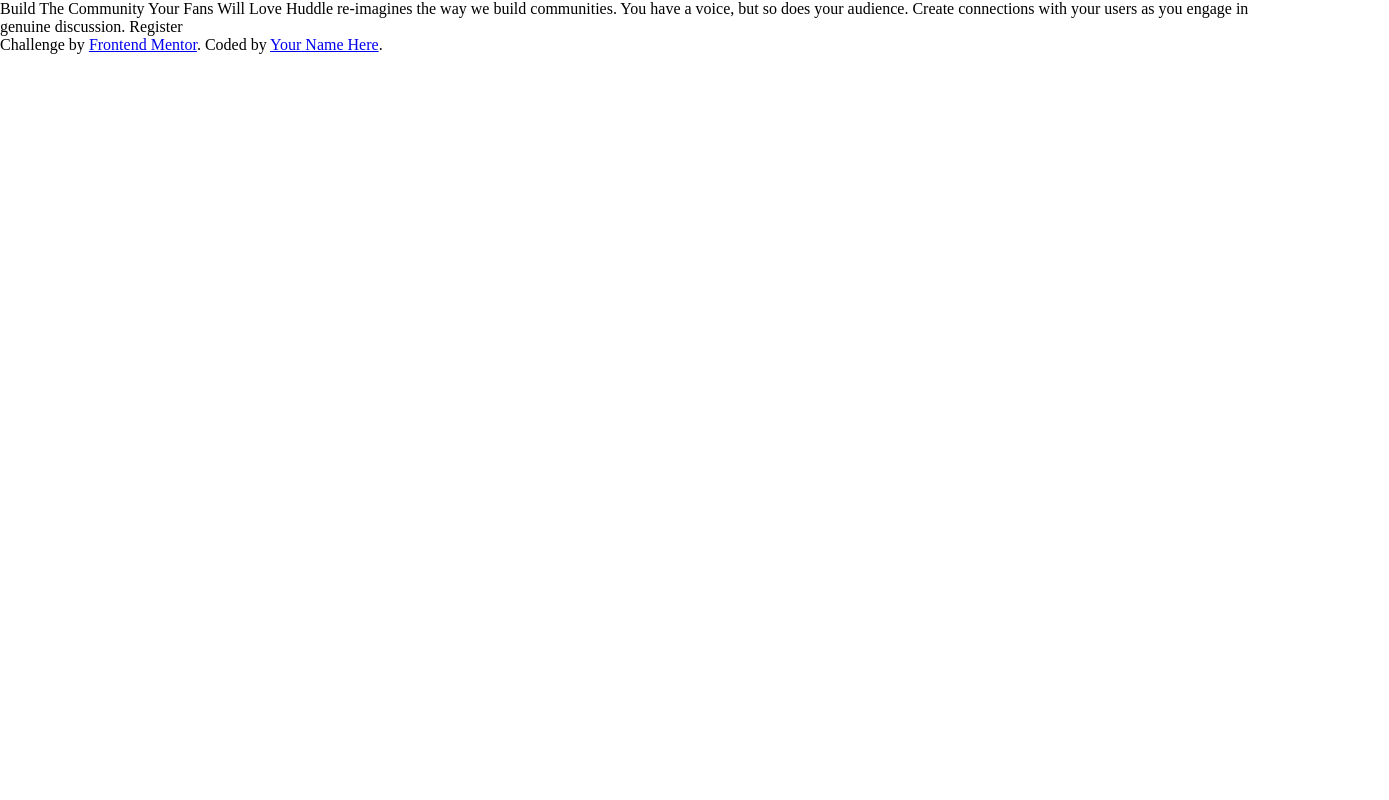
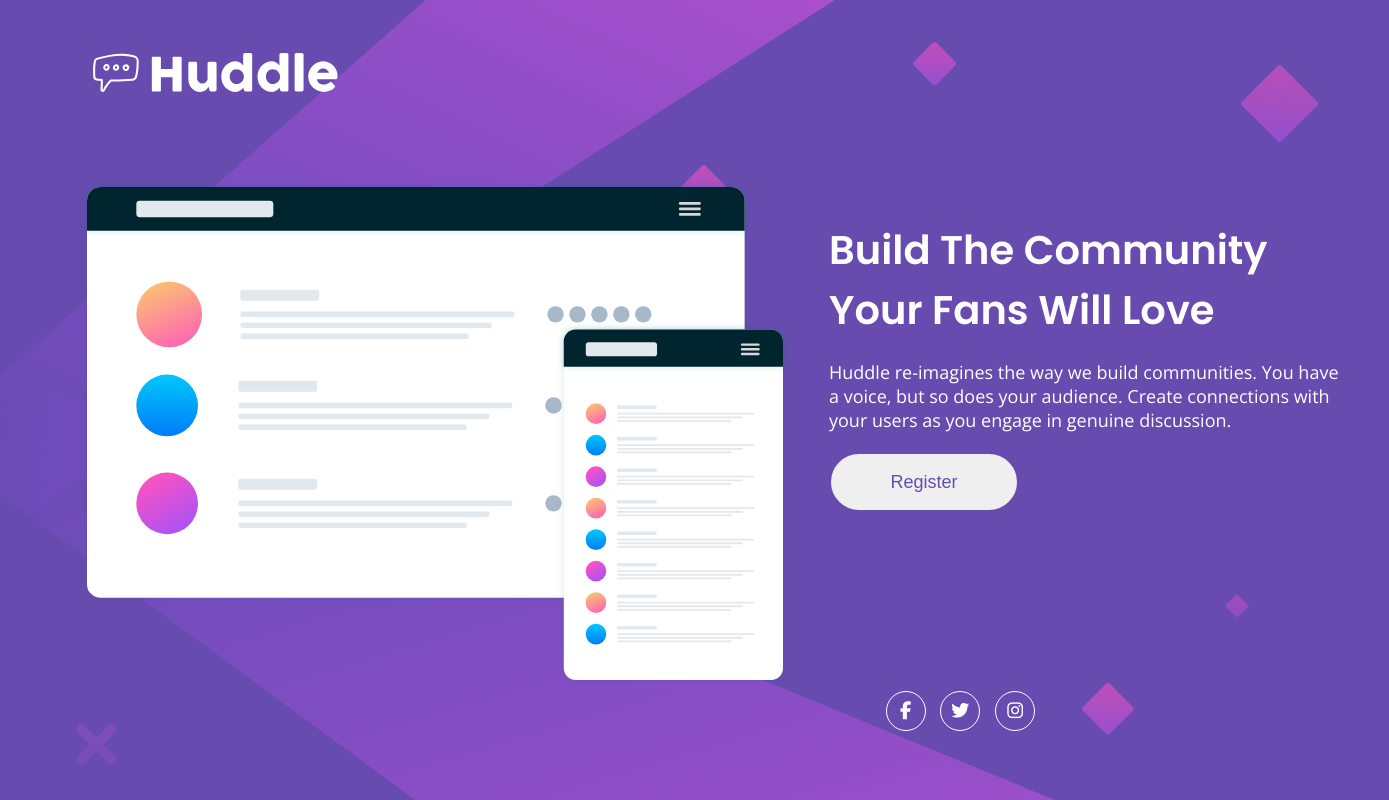
Before and after one commit to rodrigoo-alves/huddle-landing-page, a plain HTML site: page index.html in a window 1280 px wide. Shown: the whole page, 1389 px wide, since content can reach past the window. Drawn offline with nearby package versions, Linux system fonts and the light colour scheme.

Commit message:
Site finalizado

```diff
--- a/index.html
+++ b/index.html
@@ -5,8 +5,9 @@
   <meta name="viewport" content="width=device-width, initial-scale=1.0"> <!-- displays site properly based on user's device -->
   <script src="https://kit.fontawesome.com/50399b211c.js" crossorigin="anonymous"></script>
 
-  <link rel="icon" type="image/png" sizes="32x32" href="./images/favicon-32x32.png">
+  <link rel="icon" type="image/png" sizes="32x32" href="src/images/favicon-32x32.png">
   <link rel="stylesheet" href="src/css/reset.css">
+  <link rel="stylesheet" href="src/css/variables.css">
   <link rel="stylesheet" href="src/css/style.css">
   <link rel="preconnect" href="https://fonts.googleapis.com">
   <link rel="preconnect" href="https://fonts.gstatic.com" crossorigin>
@@ -15,19 +16,39 @@
   <title>Frontend Mentor | Huddle landing page with single introductory section</title>
 </head>
 <body>
+  <div class="container">
+    <header class="header">
+      <div class="header-container">
+        <img src="src/images/logo.svg" alt="Huddle logo">
+      </div>
+    </header>
 
-  Build The Community Your Fans Will Love
-
-  Huddle re-imagines the way we build communities. You have a voice, but so does your audience.
-  Create connections with your users as you engage in genuine discussion.
-
-  Register
-
-  <footer>
-    <p class="attribution">
-      Challenge by <a href="https://www.frontendmentor.io?ref=challenge" target="_blank">Frontend Mentor</a>.
-      Coded by <a href="#">Your Name Here</a>.
-    </p>
-  </footer>
+    <section class="hero">
+      <div class="hero-container">
+        <div class="hero-image">
+          <img src="src/images/illustration-mockups.svg" alt="Mockup of Huddle app">
+        </div>
+        <div class="hero-text">
+          <h1>Build The Community Your Fans Will Love</h1>
+          <p>Huddle re-imagines the way we build communities. You have a voice, but so does your audience.
+            Create connections with your users as you engage in genuine discussion.</p>
+          <button class="btn">Register</button>
+        </div>
+      </div>
+    </section>
+    <footer class="footer">
+      <div class="socials">
+        <a href="">
+          <i class="fa-brands fa-facebook-f"></i>
+        </a>
+        <a href="">
+          <i class="fa-brands fa-twitter"></i>
+        </a>
+        <a href="">
+          <i class="fa-brands fa-instagram"></i>
+        </a>
+      </div>
+    </footer>
+  </div>
 </body>
 </html>
--- a/src/css/reset.css
+++ b/src/css/reset.css
@@ -3,3 +3,8 @@
   padding: 0;
   box-sizing: border-box;
 }
+
+a{
+  text-decoration: none;
+  color: black;
+}
--- a/src/css/style.css
+++ b/src/css/style.css
@@ -0,0 +1,140 @@
+html {
+  color: #fff;
+  font-size: 62.5%;
+}
+
+body {
+  display: flex;
+  flex-direction: column;
+  justify-content: center;
+  background: url('../images/bg-desktop.svg') no-repeat;
+  background-color: var(--primary-color);
+  font-family: "Open Sans", sans-serif;
+  font-size: 1.8rem;
+  font-weight: 400;
+  margin-left: 80px;
+}
+
+.container {
+  display: flex;
+  flex-direction: column;
+  justify-content: center;
+  align-items: flex-start;
+  width: 80%;
+  margin-top: 40px;
+}
+
+.header .header-container {
+  margin-bottom: 30px;
+}
+
+.hero .hero-container {
+  display: flex;
+  margin-top: 40px;
+}
+
+.hero .hero-container .hero-text {
+  margin: 40px;
+}
+
+.hero .hero-container .hero-text h1 {
+  font-family: "Poppins", sans-serif;
+  font-size: 4rem;
+  font-weight: 600;
+}
+
+.hero .hero-container .hero-text p {
+  margin-top: 20px;
+  width: 520px;
+}
+
+.hero .hero-container .hero-text .btn {
+  border: 2px solid var(--primary-color);
+  border-radius: 50px;
+  cursor: pointer;
+  color: var(--primary-color);
+  font-size: 1.8rem;
+  width: 190px;
+  height: 60px;
+  margin-top: 20px;
+  transition: all 0.3s ease;
+}
+
+.hero .hero-container .hero-text .btn:hover {
+  background-color: var(--secondary-color);
+  color: #fff;
+}
+
+.footer {
+  display: flex;
+  flex-direction: column;
+  align-items: flex-end;
+  width: 100%;
+}
+
+.footer .socials i {
+  color: #fff;
+  border: 1px solid #fff;
+  border-radius: 50%;
+  padding: 10px;
+  width: 40px;
+  text-align: center;
+  cursor: pointer;
+  background-color: transparent;
+  transition: 0.3s;
+}
+
+.footer .socials a {
+  margin: 0 5px;
+}
+
+/* .footer .socials i:hover {
+  background-color: var(--secondary-color);
+  color: #fff;
+} */
+
+.footer .socials i:hover {
+  background-color: var(--secondary-color);
+}
+
+@media (max-width: 375px) {
+  .container {
+    display: flex;
+    align-items: center;
+    margin-top: 20px;
+  }
+
+  .header .header-container img {
+    width: 150px;
+  }
+
+  .hero .hero-container {
+    flex-direction: column;
+  }
+
+  .hero .hero-container .hero-image img {
+    width: 300px;
+  }
+
+  .hero .hero-container .hero-text {
+    text-align: center;
+    margin: 0;
+  }
+
+  .hero .hero-container .hero-text h1 {
+    font-size: 2.5rem;
+    margin-top: 40px;
+  }
+
+  .hero .hero-container .hero-text p {
+    width: auto;
+    font-size: 1.6rem;
+  }
+
+  .footer {
+    display: flex;
+    flex-direction: column;
+    align-items: center;
+    margin-top: 40px;
+  }
+}
--- /dev/null
+++ b/src/css/variables.css
@@ -0,0 +1,4 @@
+:root {
+  --primary-color: hsl(257, 40%, 49%);
+  --secondary-color: hsl(300, 69%, 71%);
+}
```
Also changed, not shown: image.png (added), src/images/bg-desktop.svg (renamed from images/bg-desktop.svg), src/images/bg-mobile.svg (renamed from images/bg-mobile.svg), src/images/favicon-32x32.png (renamed from images/favicon-32x32.png), src/images/illustration-mockups.svg (renamed from images/illustration-mockups.svg), src/images/logo.svg (renamed from images/logo.svg), 2 other files.
